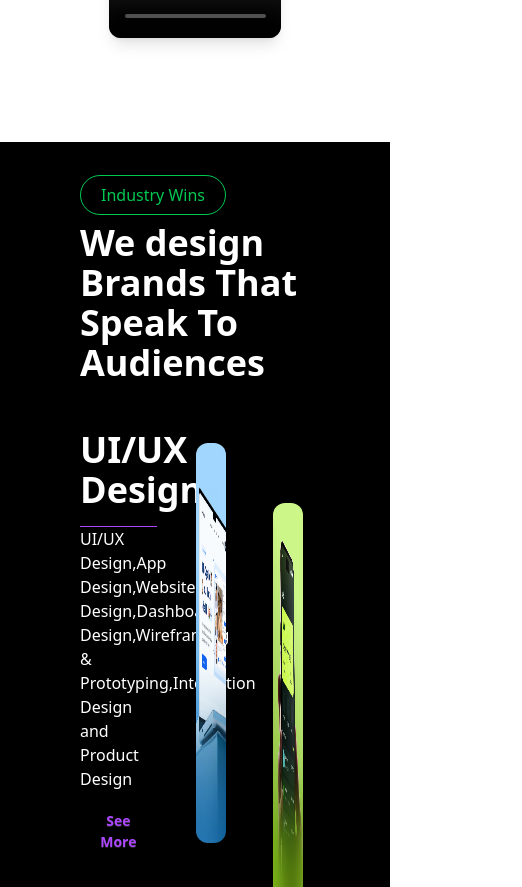
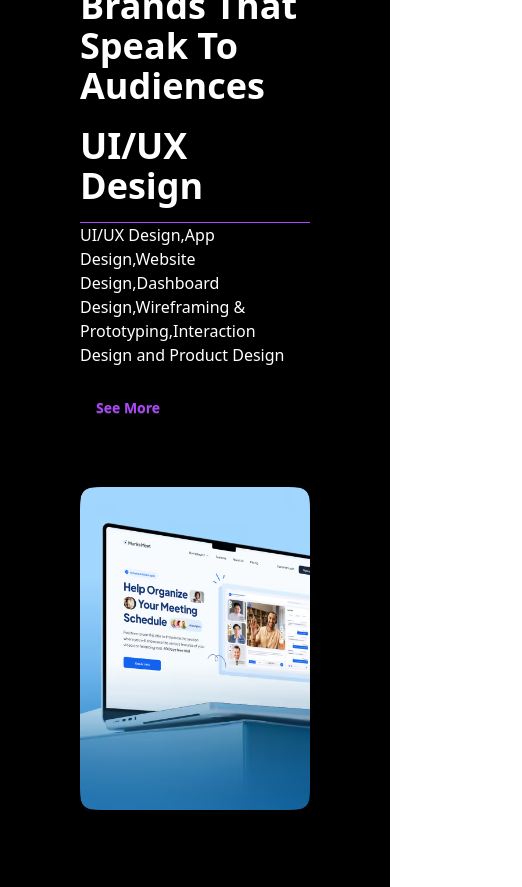
Before and after one commit to mustafiz46607/deppol, a React (Vite) app: page / in a window 390 px wide. Shown: the part 5120-6007 px from the top of the page, 522 px wide, since content can reach past the window. Built offline with nearby package versions, Linux system fonts and the light colour scheme; grey boxes are pictures that could not be loaded.

Commit message:
mobile responsiveness

```diff
--- a/src/components/About.jsx
+++ b/src/components/About.jsx
@@ -2,15 +2,15 @@ import React from 'react';
 
 const About = () => {
     return (
-        <div className='bg-white text-black text-center px-20 py-10 border-b border-black-500'>
+        <div className='bg-white text-black text-center px-10 lg:px-20 py-10 border-b border-black-500'>
             <span className='border-1  border-green-500 text-green-500 px-5 py-2 rounded-3xl '>What Set Us Apart</span>
             <h2 className='text-4xl font-semibold mt-4'>Why Us? Because Your <span className='italic'>Growth Is Our Mission</span></h2>
-            <p className='text-gray-500 w-3/8 mt-4 mx-auto'>See the difference thoughtful design makes. Our works highlight the dedication we bring to every client partnership.</p>
+            <p className='text-gray-500 w-3/4 lg:w-3/8 mt-4 mx-auto'>See the difference thoughtful design makes. Our works highlight the dedication we bring to every client partnership.</p>
 
             <section className="w-full flex justify-center py-16 bg-white-100">
 
                 {/* VIDEO BOX */}
-                <div className="w-6/8 aspect-video rounded-xl overflow-hidden shadow-lg">
+                <div className="w-full lg:w-6/8 aspect-video rounded-xl overflow-hidden shadow-lg">
 
                     <video
                         className="w-full h-full object-cover"
--- a/src/components/Projects.jsx
+++ b/src/components/Projects.jsx
@@ -4,7 +4,7 @@ import card1 from '../assets/card1.avif'
 
 const Projects = () => {
     return (
-        <div className='bg-white text-black px-20 py-10 border-b border-black-500'>
+        <div className='bg-white text-black px-5 lg:px-20 py-10 border-b border-black-500'>
             <span className='border-1  border-green-500 text-green-500 px-5 py-2 rounded-3xl '>Industry Wins</span>
             <h2 className='text-4xl font-semibold mt-4'>Proven Success In</h2>
             <h2 className='text-4xl font-semibold italic'>Every Industry</h2>
--- a/src/components/WhatWeDo.jsx
+++ b/src/components/WhatWeDo.jsx
@@ -9,17 +9,17 @@ const WhatWeDo = () => {
             <h2 className='text-4xl font-semibold mt-4'>We design <span>Brands</span> That <span>Speak </span> To Audiences</h2>
 
 
-            <div className='flex justify-between items-center h-120  gap-8 my-5 '>
-                <div className='w-1/3 '>
+            <div className='lg:flex justify-between items-center lg:h-120  gap-8 my-5 '>
+                <div className='lg:w-1/3 '>
                     <h2 className='text-4xl font-semibold mt-4 pb-4 border-b border-purple-500'>UI/UX Design</h2>
                     <p>UI/UX Design,App Design,Website Design,Dashboard Design,Wireframing & Prototyping,Interaction Design and Product Design</p>
                     <button className="btn text-semibold text-purple-500 border-none  shadow-none bg-transparent my-5">See More</button>
                 </div>
-                <div className='w-1/3  h-full  '>
-                    <img src={design1} className='h-5/6 mt-10 mx-auto w-4/6 rounded-xl ' alt="" />
+                <div className='lg:w-1/3  h-full  '>
+                    <img src={design1} className='lg:h-5/6 mt-10 mx-auto lg:w-4/6 rounded-xl ' alt="" />
                 </div>
-                <div className='w-1/3  h-full my-10'>
-                  <img src={design2} className='h-5/6 w-4/6 mx-auto mt-25 rounded-xl ' alt="" />
+                <div className='lg:w-1/3  h-full my-10'>
+                  <img src={design2} className='lg:h-5/6 lg:w-4/6 mx-auto mt-25 rounded-xl ' alt="" />
                 </div>
             </div>
         </div>
--- a/src/components/WhyChooseUs.jsx
+++ b/src/components/WhyChooseUs.jsx
@@ -10,9 +10,9 @@ const WhyChooseUs = () => {
             <h2 className='text-4xl font-semibold italic'>Drive Today's <span className='italic'>Success</span></h2>
 
 
-            <div className='flex justify-between items-center w-4/6 mx-auto mt-10'>
+            <div className='md:flex justify-between items-center gap-5 lg:w-4/6 space-y-3 mx-auto mt-10'>
 
-                <div className="card bg-gray-100 w-110 shadow-md">
+                <div className="card bg-gray-100 lg:w-110 shadow-md">
 
                     <img
                         src={infinity}
@@ -25,7 +25,7 @@ const WhyChooseUs = () => {
                     </div>
                 </div>
 
-                <div className="card bg-gray-100 w-110 shadow-md">
+                <div className="card bg-gray-100 lg:w-110 shadow-md">
                     <img
                         src={contact}
                         className='w-[150px] p-4 h-[120px] rounded-xl'
@@ -39,7 +39,7 @@ const WhyChooseUs = () => {
                 </div>
             </div>
 
-            <div className='grid grid-cols-3 mt-5 w-4/6 mx-auto gap-8'>
+            <div className='md:grid md:grid-cols-2 lg:grid-cols-3 mt-5  lg:w-4/6 mx-auto space-y-3 gap-8'>
 
                 <div className="card bg-gray-100 w-70 shadow-md">
 
```
